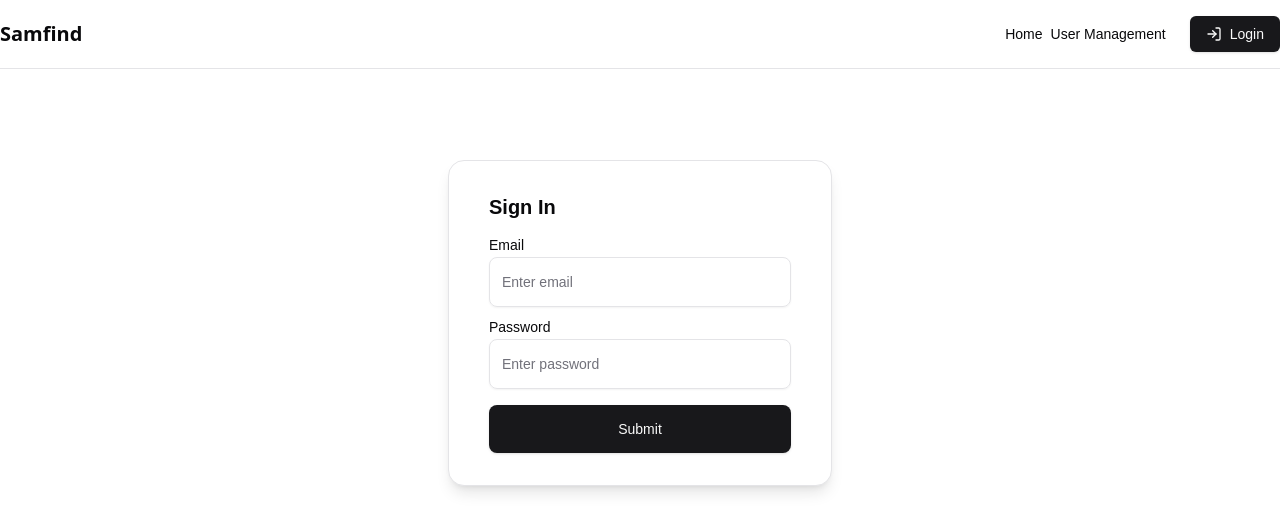
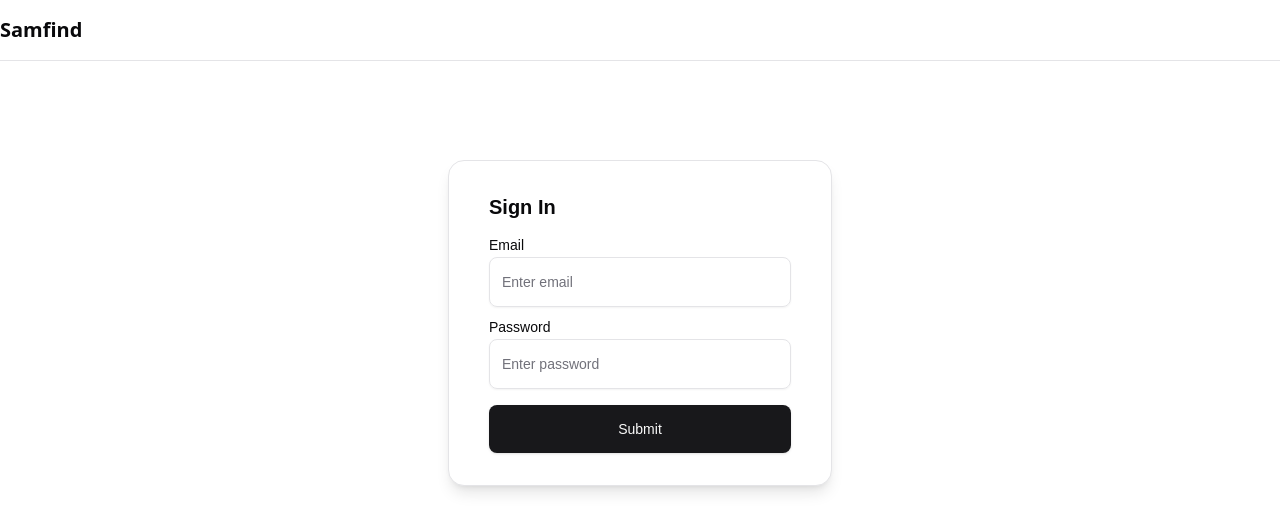
Before and after one commit to ivanshornyi/samfind, a React (Vite) app in the folder admin/: page /login in a window 1280 px wide. Shown: the top 532 px of the page. Built offline with nearby package versions, Linux system fonts and the light colour scheme.

Commit message:
implement private routes component, update header buttons

```diff
--- a/admin/src/App.tsx
+++ b/admin/src/App.tsx
@@ -1,13 +1,13 @@
 import { Route, Routes } from "react-router";
 import { HomePage, LoginPage, UserManagementPage } from "./pages";
-import { Layout } from "./components";
+import { Layout, PrivateRoute } from "./components";
 
 const App = () => {
   return (
     <Routes>
       <Route path="/" element={<Layout />}>
-        <Route index element={<HomePage />} />
-        <Route path="user-management" element={<UserManagementPage />} />
+        <Route index element={<PrivateRoute Component={HomePage} />} />
+        <Route path="user-management" element={<PrivateRoute Component={UserManagementPage} />} />
         <Route path="login" element={<LoginPage />} />
       </Route>
     </Routes>
--- a/admin/src/components/header.tsx
+++ b/admin/src/components/header.tsx
@@ -1,6 +1,6 @@
 import { NavLink } from "react-router";
 import { Button } from "./ui";
-import { LogIn } from "lucide-react";
+import { LogOut } from "lucide-react";
 import { useContext } from "react";
 import { AuthContext } from "@/context";
 
@@ -36,6 +36,7 @@ export const Header = () => {
         </NavLink>
 
         <div className="flex gap-6 items-center">
+          {isLoggedIn ? (
             <nav>
               <ul className="flex items-center gap-2">
                 {NAVIGATION_ITEMS.map((item) => (
@@ -47,17 +48,14 @@ export const Header = () => {
                 ))}
               </ul>
             </nav>
+          ) : null}
 
-          {!isLoggedIn ? (
-            <NavLink to="/login">
-              <Button>
-                <LogIn size={14} />
-                <span>Login</span>
+          {isLoggedIn ? (
+            <Button onClick={logout}>
+              <LogOut size={14} />
+              <p>Logout</p>
             </Button>
-            </NavLink>
-          ) : (
-            <Button onClick={logout}>Logout</Button>
-          )}
+          ) : null}
         </div>
       </div>
     </header>
--- a/admin/src/components/index.ts
+++ b/admin/src/components/index.ts
@@ -2,3 +2,4 @@ export * from "./ui";
 export * from "./layout";
 export * from "./header";
 export * from "./data-table";
+export * from "./private-route";
--- /dev/null
+++ b/admin/src/components/private-route.tsx
@@ -0,0 +1,13 @@
+import { AuthContext } from "@/context";
+import { useContext, ComponentType } from "react";
+import { Navigate } from "react-router";
+
+interface PrivateRouteProps {
+  Component: ComponentType;
+}
+
+export const PrivateRoute: React.FC<PrivateRouteProps> = ({ Component }) => {
+  const { isLoggedIn } = useContext(AuthContext);
+
+  return isLoggedIn ? <Component /> : <Navigate to="/login" />;
+};
```
Lines whose indentation alone changed are shown as unchanged.
